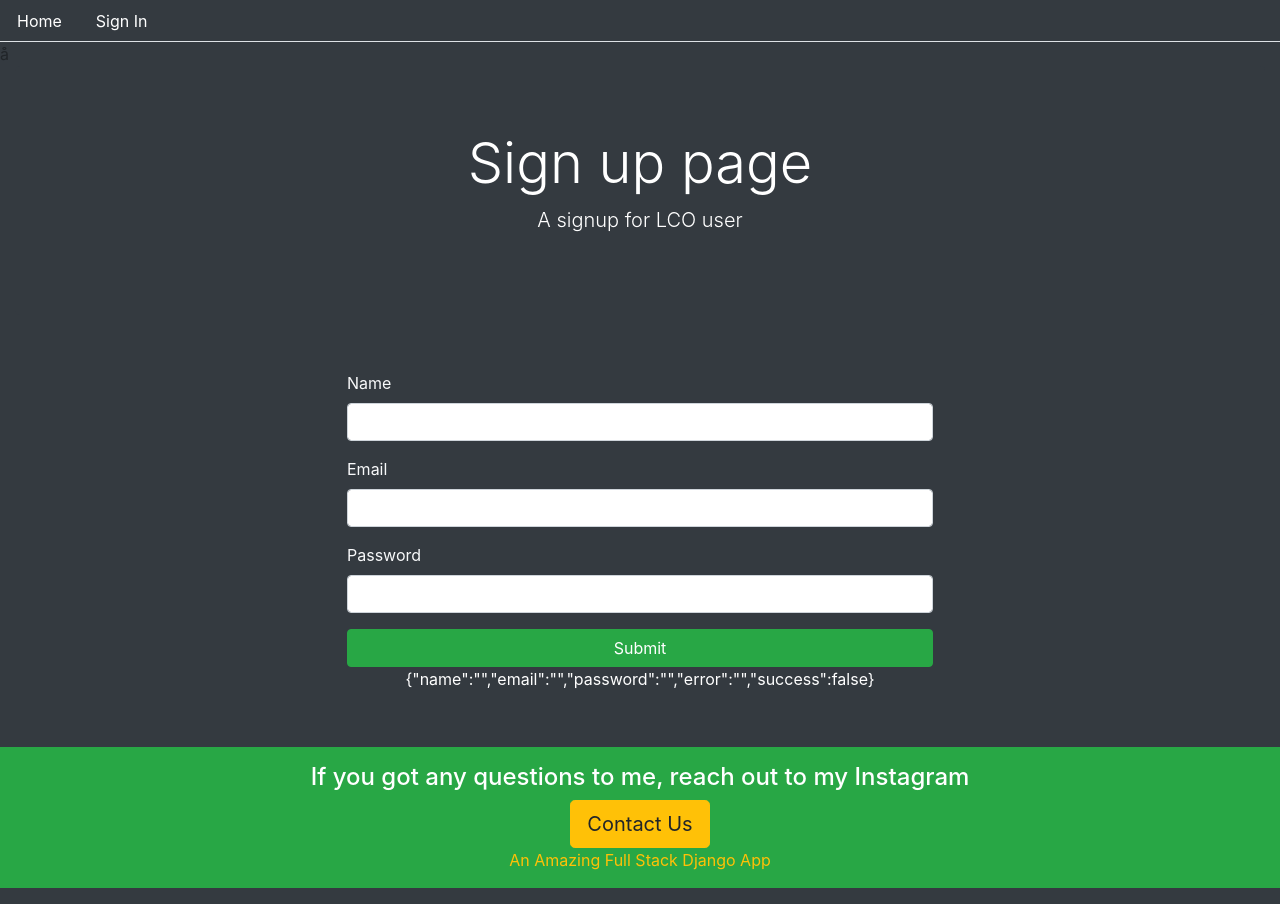
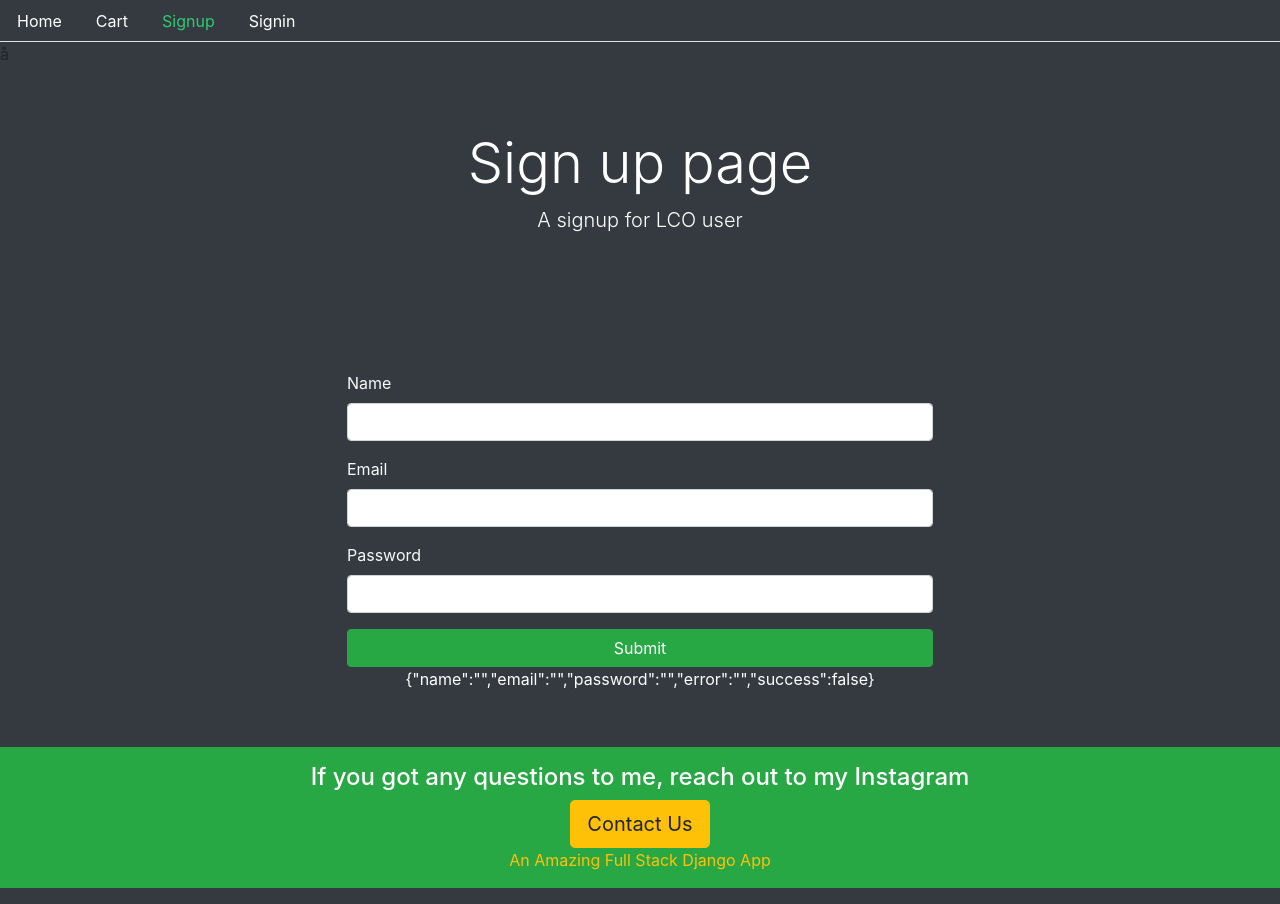
Before and after one commit to fthomp8044/Ecom, a React (Create React App) app in the folder projfrontend/: page /signup in a window 1280 px wide. Built offline with nearby package versions, Linux system fonts and the light colour scheme.

Commit message:
debugged and refactored. Made user signout and resolved signout bug and conditional rendering

```diff
--- a/projfrontend/src/auth/helper/index.js
+++ b/projfrontend/src/auth/helper/index.js
@@ -3,19 +3,19 @@ import {cartEmpty} from "../../core/helper/cartHelper"
 
 //json format
 
-export const signup = user => {
+export const signup = (user) => {
   return fetch(`${API}user/`, {
     method:"POST",
     headers: {
       Accept: "application/json",
       "Content-Type": "application/json"
     },
-    body: JSON.stringify(user)
+    body: JSON.stringify(user),
   })
-  .then(response => {
-    return response.json();
-  })
-  .catch(err => console.log(err))
+    .then((response) => {
+      return response.json();
+    })
+    .catch((err) => console.log(err))
 }
 
 // FORMData format
@@ -23,7 +23,7 @@ export const signup = user => {
 export const signin = (user) => {
   const formData = new FormData()
 
-  for(const name in user) {
+  for (const name in user) {
     formData.append(name, user[name])
   }
 
@@ -69,18 +69,20 @@ export const isAuthenticated = () => {
 export const signout = (next) => {
   const userId = isAuthenticated() && isAuthenticated().user.id
 
-  if(typeof window !== undefined) {
-    localStorage.removeItem('jwt')
+  console.log("USERID: ", userId);
+
+  if (typeof window !== undefined) {
+    localStorage.removeItem('jwt');
     cartEmpty(() => {});
     // next();
 
     return fetch(`${API}user/logout/${userId}`, {
       method: "GET"
     })
-    .then(response => {
+    .then((response) => {
       console.log("Signout success")
       next();
     })
-    .catch(err => console.log(err))
+    .catch((err) => console.log(err))
   }
 }
--- a/projfrontend/src/core/Menu.js
+++ b/projfrontend/src/core/Menu.js
@@ -1,5 +1,8 @@
-import React from 'react';
-import { Link, withRouter } from "react-router-dom"
+import React, {Fragment} from 'react';
+import { Link, withRouter } from "react-router-dom";
+import { signout, isAuthenticated } from "../auth/helper"
+
+
 
 const currentTab = (history, path) => {
   if (history.location.pathname === path) {
@@ -17,8 +20,34 @@ const Menu = ({ history, path }) => {
           <Link style={currentTab(history, '/')} className="nav-link" to="/">Home</Link>
         </li>
         <li className="nav-item">
-          <Link style={currentTab(history, '/signin')} className="nav-link" to="/signin">Sign In</Link>
+          <Link style={currentTab(history, '/cart')} className="nav-link" to="/cart">Cart</Link>
         </li>
+        { isAuthenticated() && (
+          <li className="nav-item">
+            <Link style={currentTab(history, '/user/dashboard')} className="nav-link" to="/user/dashboard">Dashboard</Link>
+          </li>
+        )}
+        { !isAuthenticated() && (
+          <Fragment>
+            <li className="nav-item">
+              <Link style={currentTab(history, '/signup')} className="nav-link" to="/signup">Signup</Link>
+            </li>
+            <li className="nav-item">
+              <Link style={currentTab(history, '/signin')} className="nav-link" to="/signin">Signin</Link>
+            </li>
+          </Fragment>
+        )}
+        { isAuthenticated() && (
+          <li className="nav-item">
+            <span
+            onClick={() =>{
+              signout(() => {
+                history.push('/')
+              })
+            }}
+            className="nav-link text-warning">Sign Out</span>
+          </li>
+        )}
       </ul>
     </div>
   )
--- a/projfrontend/src/user/Signin.js
+++ b/projfrontend/src/user/Signin.js
@@ -7,7 +7,7 @@ import { signin, authenticate, isAuthenticated } from "../auth/helper";
 const Signin = () => {
   const [values, setValues] = useState({
     name:"",
-    email:"haley@example.com",
+    email:"freddy@example.com",
     password:"password",
     error:"",
     success: false,
@@ -25,13 +25,12 @@ const Signin = () => {
   const onSubmit = (event) => {
     event.preventDefault();
     setValues({...values, error:false, loading:true});
-
     signin({email, password})
       .then(data => {
         console.log("DATA", data);
         if (data.token) {
-          let sessionToken = data.token;
-          authenticate(sessionToken, () => {
+          // let sessionToken = data.token;
+          authenticate(data, () => {
             console.log("TOKEN ADDED");
             setValues({
               ...values,
@@ -49,7 +48,7 @@ const Signin = () => {
   };
 
   const performRedirect = () => {
-    if (isAuthenticated) {
+    if (isAuthenticated()) {
       return <Redirect to="/" />
     }
   }
@@ -117,7 +116,6 @@ const Signin = () => {
   return(
     <Base title="Welcome to Signin Page" description="843 Clothing Store">
       {loadingMessage()}
-
       {signInForm()}
       <p className="text-center">
         {JSON.stringify(values)}
```
